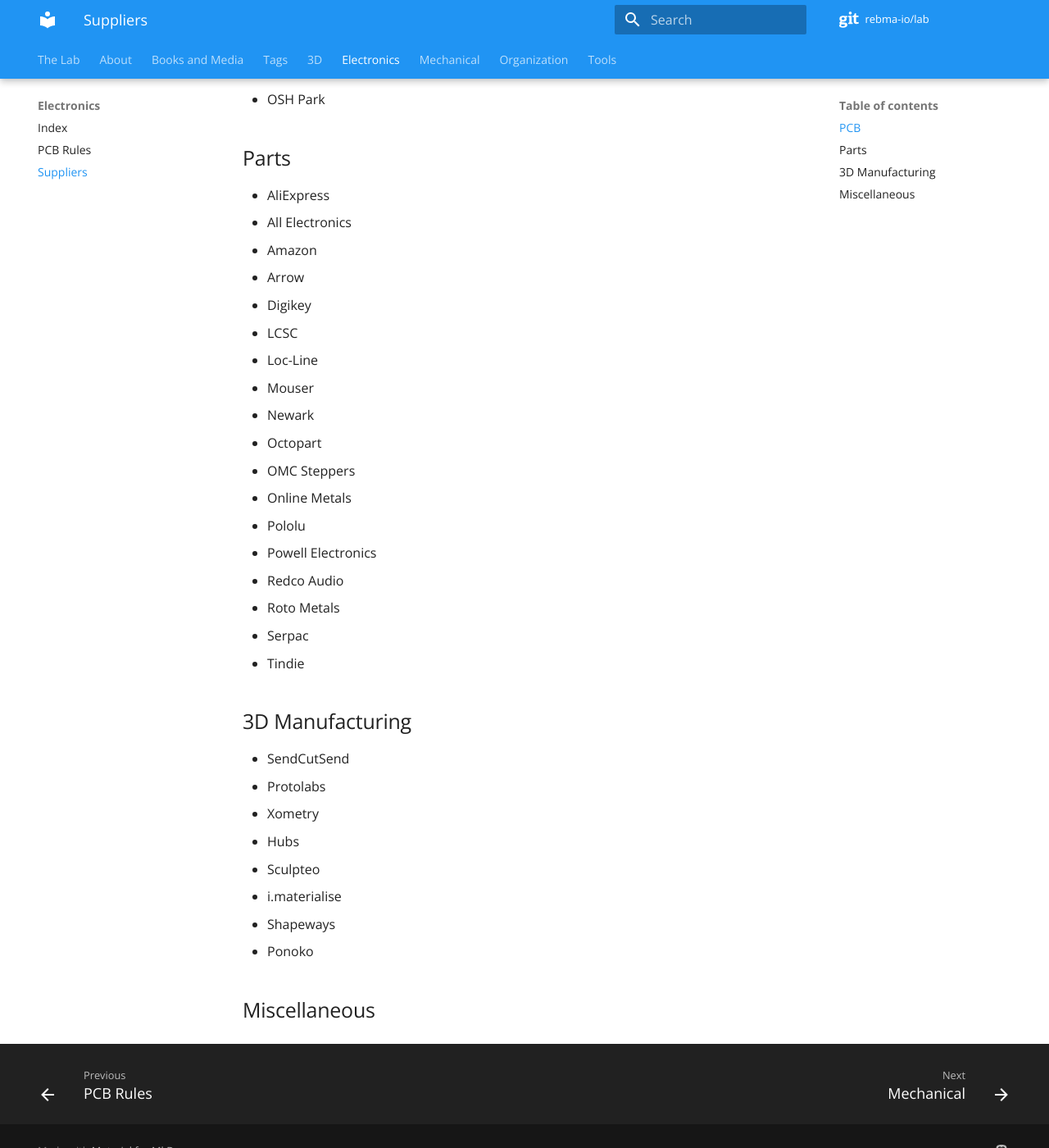
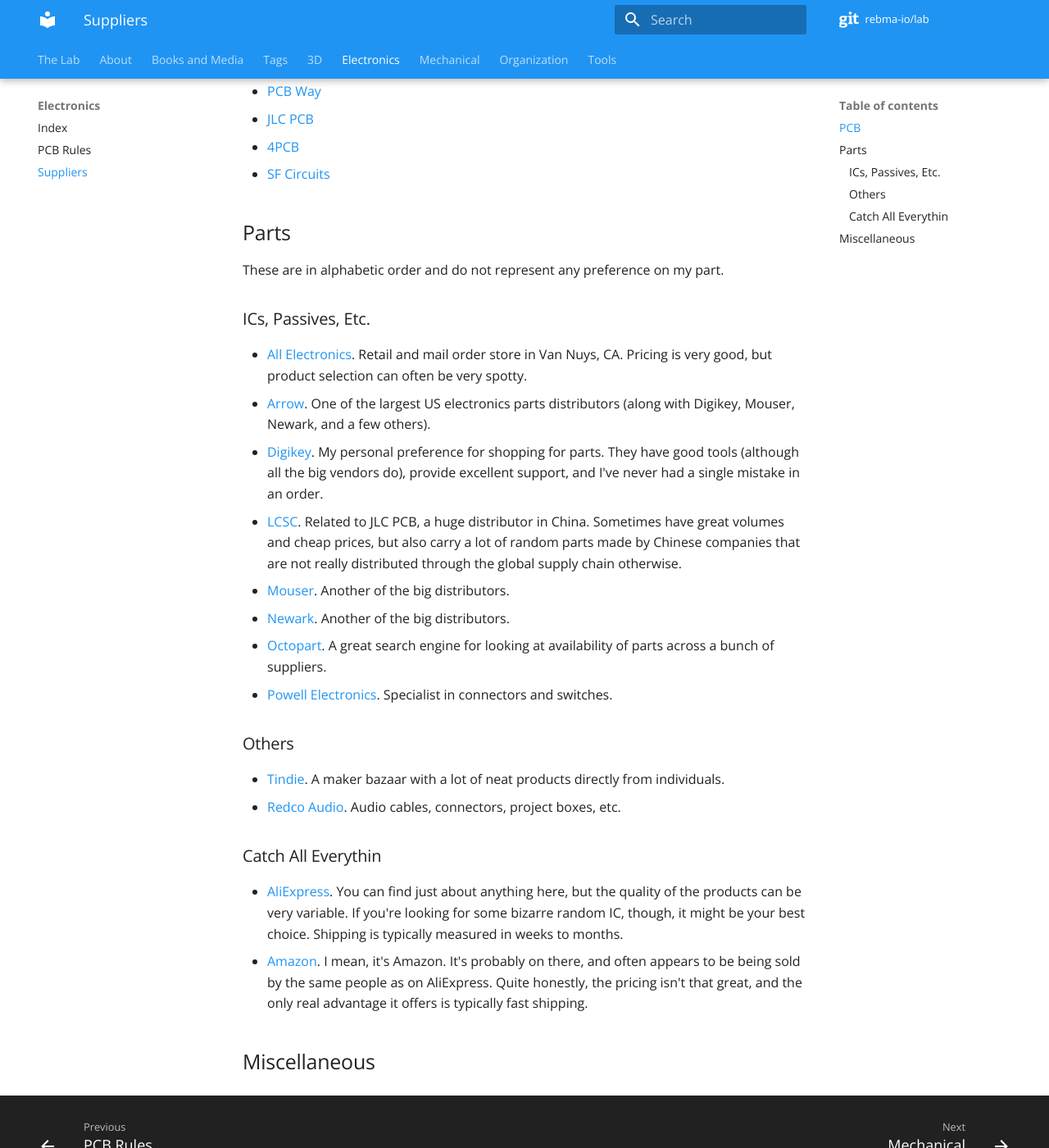
Before and after one commit to rebma-io/lab, an MkDocs documentation site: the page built from docs/electronics/supliers.md, in a window 1280 px wide and 1400 px high, scrolled down 304 px. Shown: the whole window at 82% size. Built offline with MkDocs 1.6.1 and Material for MkDocs 9.7.7, drawn with Linux system fonts in a browser that asks for light colours; comment, search, counter and statistics services are not loaded; some of the changed text lies outside the part shown.

Commit message:
Filled out a lot more about materials, providers, and PCB design.

```diff
--- a/docs/electronics/supliers.md
+++ b/docs/electronics/supliers.md
@@ -1,43 +1,56 @@
 # Suppliers
 
+Note thees suppliers are viewed from a US lens, and may not represent a useful
+set for those outside.
 ## PCB
 
-* PCB Way
-* JLC PCB
-* 4PCB
-* SF Circuits
-* OSH Park
+* [OSH Park](https://oshpark.com)
+* [PCB Way](https://www.pcbway.com)
+* [JLC PCB](https://jlcpcb.com)
+* [4PCB](https://www.4pcb.com)
+* [SF Circuits](https://www.sfcircuits.com)
 
 ## Parts
 
-* AliExpress
-* All Electronics
-* Amazon
-* Arrow
-* Digikey
-* LCSC
-* Loc-Line
-* Mouser
-* Newark
-* Octopart
-* OMC Steppers
-* Online Metals
-* Pololu
-* Powell Electronics
-* Redco Audio
-* Roto Metals
-* Serpac
-* Tindie
+These are in alphabetic order and do not represent any preference on my part.
 
-## 3D Manufacturing
+### ICs, Passives, Etc.
 
-* SendCutSend
-* Protolabs
-* Xometry
-* Hubs
-* Sculpteo
-* i.materialise
-* Shapeways
-* Ponoko
+* [All Electronics](https://www.allelectronics.com). Retail and mail order store
+  in Van Nuys, CA. Pricing is very good, but product selection can often be very spotty.
+* [Arrow](https://www.arrow.com). One of the largest US electronics parts
+  distributors (along with Digikey, Mouser, Newark, and a few others).
+* [Digikey](https://www.digikey.com). My personal preference for shopping for
+  parts. They have good tools (although all the big vendors do), provide
+  excellent support, and I've never had a single mistake in an order.
+* [LCSC](https://www.lcsc.com). Related to JLC PCB, a huge distributor in China.
+  Sometimes have great volumes and cheap prices, but also carry a lot of random
+  parts made by Chinese companies that are not really distributed through the
+  global supply chain otherwise.
+* [Mouser](https://www.mouser.com). Another of the big distributors.
+* [Newark](https://www.newark.com). Another of the big distributors.
+* [Octopart](https://octopart.com). A great search engine for looking at
+  availability of parts across a bunch of suppliers.
+* [Powell Electronics](https://powell.com). Specialist in connectors and
+  switches.
+
+
+### Others
+
+* [Tindie](https://www.tindie.com). A maker bazaar with a lot of neat products
+  directly from individuals.
+* [Redco Audio](https://www.redco.com). Audio cables, connectors, project
+  boxes, etc.
+
+### Catch All Everythin
+
+* [AliExpress](https://aliexpress.us). You can find just about anything here,
+  but the quality of the products can be very variable. If you're looking for
+  some bizarre random IC, though, it might be your best choice. Shipping is
+  typically measured in weeks to months.
+* [Amazon](https://amazon.com). I mean, it's Amazon. It's probably on there, and
+  often appears to be being sold by the same people as on AliExpress. Quite
+  honestly, the pricing isn't that great, and the only real advantage it offers
+  is typically fast shipping.
 
 ## Miscellaneous
```
